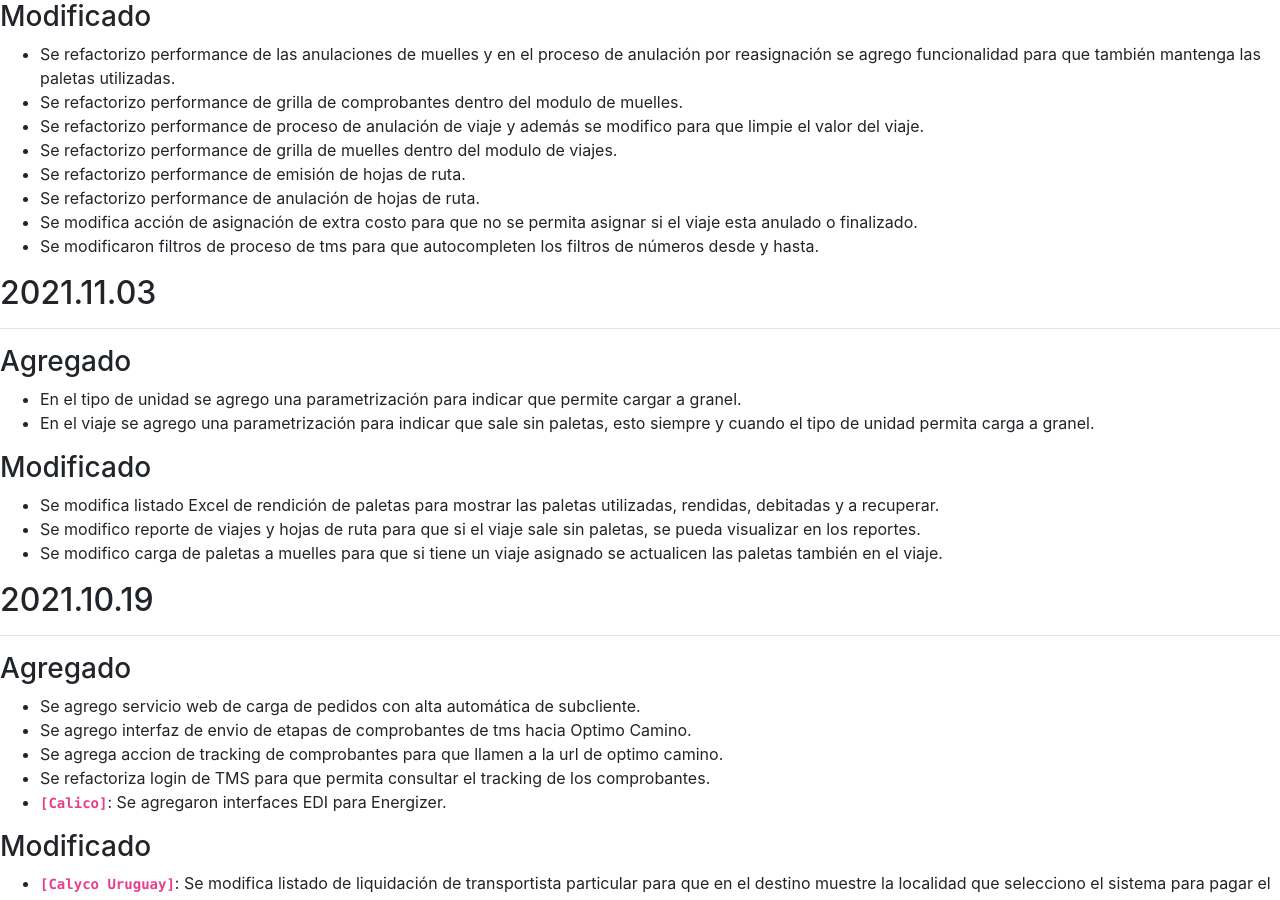
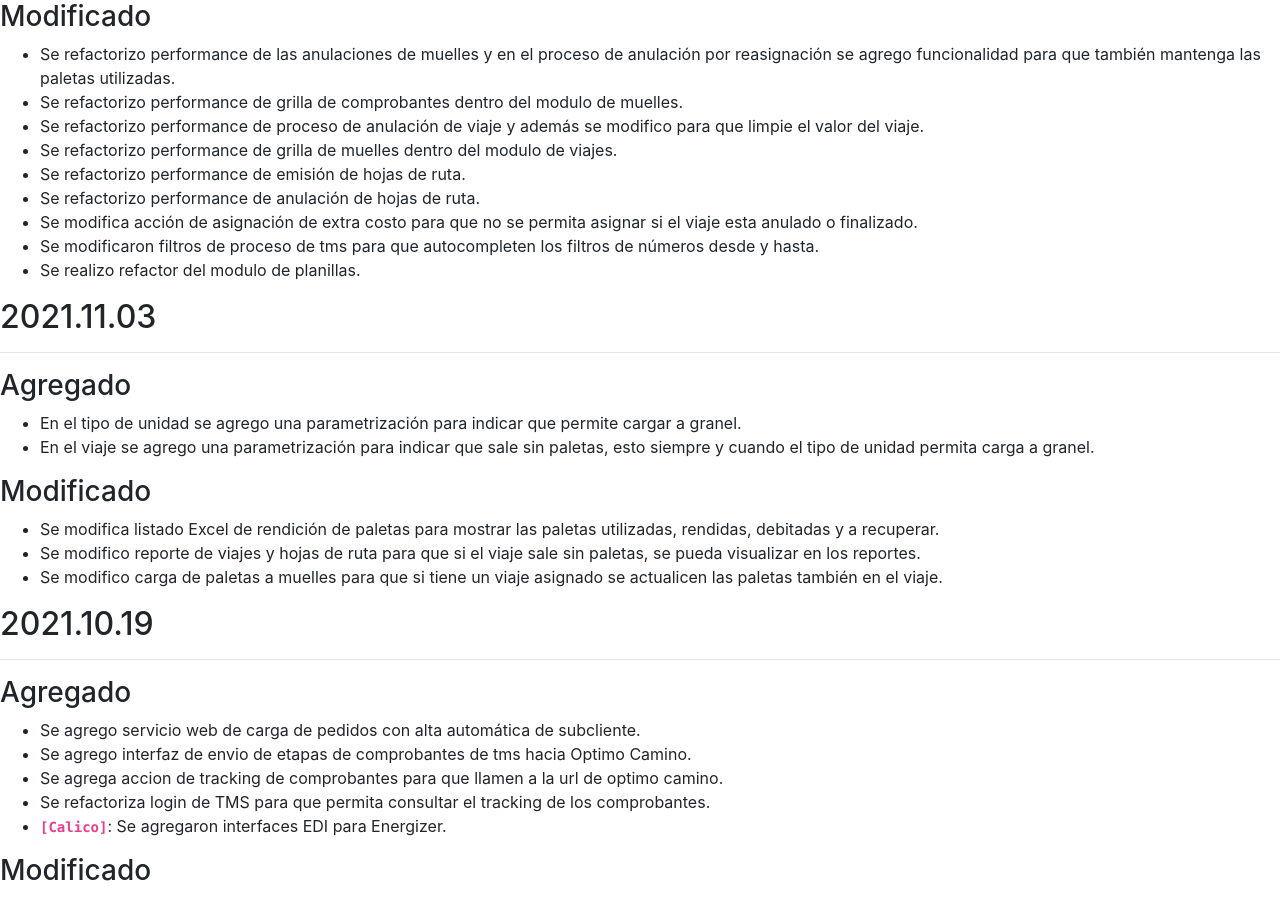
Before and after one commit to brainsys-arsaad/versionado, a Jekyll site: the page built from registro-cambios.markdown, in a window 1280 px wide and 900 px high, scrolled down 521 px. Built offline with Jekyll 4.4.1, drawn with Linux system fonts in a browser that asks for light colours.

Commit message:
Update registro-cambios.markdown

```diff
--- a/registro-cambios.markdown
+++ b/registro-cambios.markdown
@@ -72,6 +72,7 @@ El formato esta basado en [Keep a Changelog](https://keepachangelog.com/es-ES/1.
 - Se refactorizo performance de anulación de hojas de ruta.
 - Se modifica acción de asignación de extra costo para que no se permita asignar si el viaje esta anulado o finalizado.
 - Se modificaron filtros de proceso de tms para que autocompleten los filtros de números desde y hasta.
+- Se realizo refactor del modulo de planillas.
 
 ## 2021.11.03
 ---
```
